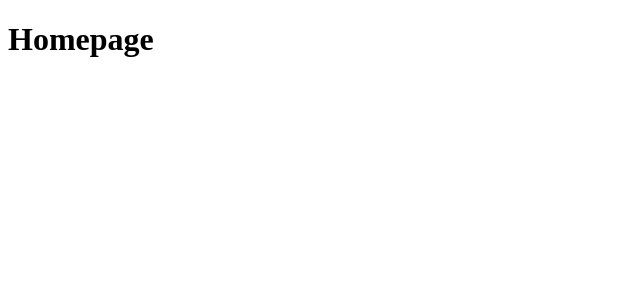
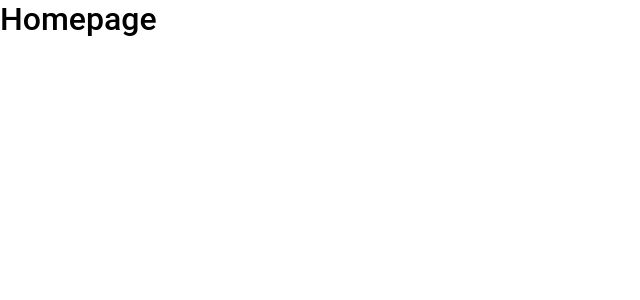
Before and after one commit to JosueCesar/finance-tracker, a React (Create React App) app: page / in a window 1280 px wide. Shown: the top 300 px of the page, without its empty margins (0-640 px from the left). Built offline with nearby package versions, Linux system fonts and the light colour scheme.

Commit message:
feat: added styled components theme manager

```diff
--- a/package.json
+++ b/package.json
@@ -11,10 +11,12 @@
     "@types/react": "^17.0.0",
     "@types/react-dom": "^17.0.0",
     "@types/react-router-dom": "^5.3.1",
+    "@types/styled-components": "^5.1.15",
     "react": "^17.0.2",
     "react-dom": "^17.0.2",
     "react-router-dom": "^5.3.0",
     "react-scripts": "4.0.3",
+    "styled-components": "^5.3.3",
     "typescript": "^4.1.2",
     "web-vitals": "^1.0.1"
   },
--- a/src/App.tsx
+++ b/src/App.tsx
@@ -1,11 +1,15 @@
 import React from 'react';
 import { BrowserRouter } from 'react-router-dom';
+import GlobalStyle from './styles/global';
+
 import Routes from './routes';
 
 function App() {
   return (
     <BrowserRouter>
       <Routes />
+
+      <GlobalStyle />
     </BrowserRouter>
   );
 }
--- /dev/null
+++ b/src/styles/global.ts
@@ -0,0 +1,30 @@
+import { createGlobalStyle } from "styled-components";
+// import theme from "./theme";
+
+export default createGlobalStyle`
+  * {
+    margin: 0;
+    padding: 0;
+    outline: 0;
+
+    box-sizing: border-box;
+    -moz-box-sizing: border-box;
+    -webkit-box-sizing: border-box;
+    font-family: 'Roboto', sans-serif;
+  }
+  body {
+    -webkit-font-smoothing: antialiased;
+  }
+  h1, h2, h3, h4, h5, h6, strong {
+    font-weight: 500;
+  }
+  button {
+    cursor: pointer;
+  }
+`;
+
+/*
+  // --- BODY ---
+  background-color: ${theme.colors.background};
+  color: ${theme.colors.darkGrey}
+*/
--- /dev/null
+++ b/src/styles/theme.ts
@@ -0,0 +1,5 @@
+export default {
+  colors: {
+    primary: '#fff'
+  }
+}
--- /dev/null
+++ b/src/utils/transformValueInBRL.ts
@@ -0,0 +1,3 @@
+export default function transformValueInBRL (value: number): string {
+  return `R$ ${value.toFixed(2).replace('.', ',').replace(/(\d)(?=(\d{3})+(?!\d))/g, "$1.")}`;
+}
```
Also changed, not shown: src/styles/styled.d.ts (added, +8 -0 lines), 1 other file (tests, documents, lock files or other folders).
